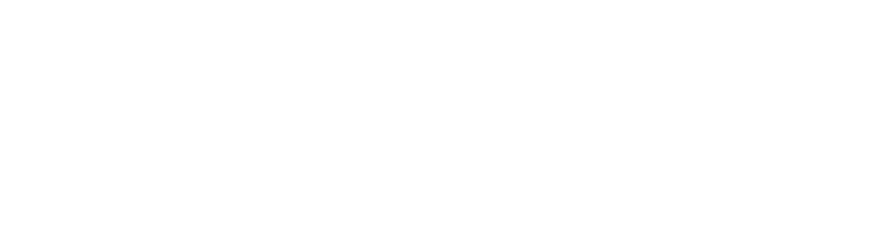
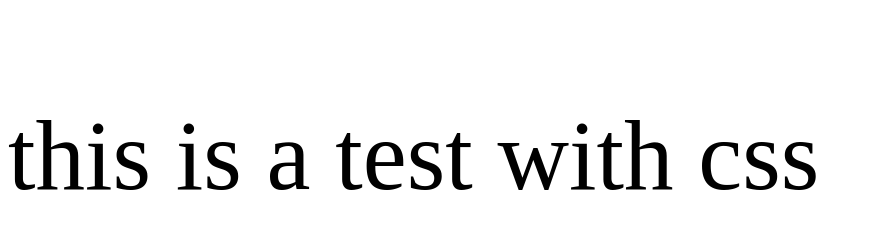
Before and after one commit to INOVA-Technology/INOVA-OS-Alpha, a plain HTML site: page index.html in a window 1280 px wide. Shown: the whole page, without its empty margins (0-870 px from the left). Drawn offline with Linux system fonts and the light colour scheme.

Commit message:
css works

```diff
--- a/index.html
+++ b/index.html
@@ -3,13 +3,13 @@
 <head>
 	<meta charset="UTF-8">
 	<title>INOVA OS Alpha</title>
-	 <link href="style.css" rel="stylesheet">
+	<link href="style.css" rel="stylesheet">
 </head>
 <body>
 
 	<div class="container">
 
-
+		<p class="test">this is a test with css</p>
 
 	</div>
 
--- a/style.css
+++ b/style.css
@@ -3,3 +3,7 @@ body:before {
   white-space: pre;
   font-family: monospace;
    }
+
+.test {
+   font-size: 99px;
+}
```
Also changed, not shown: 1 other file.
